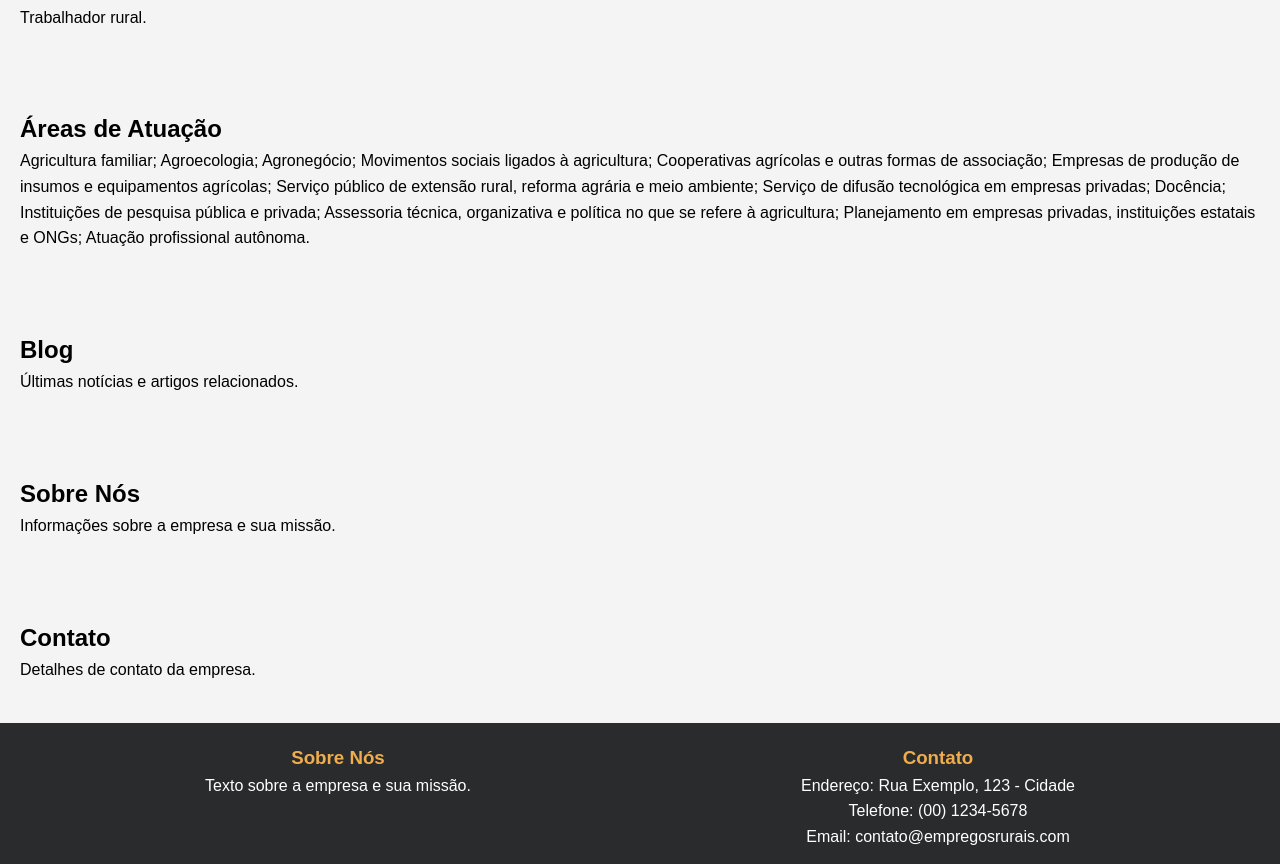
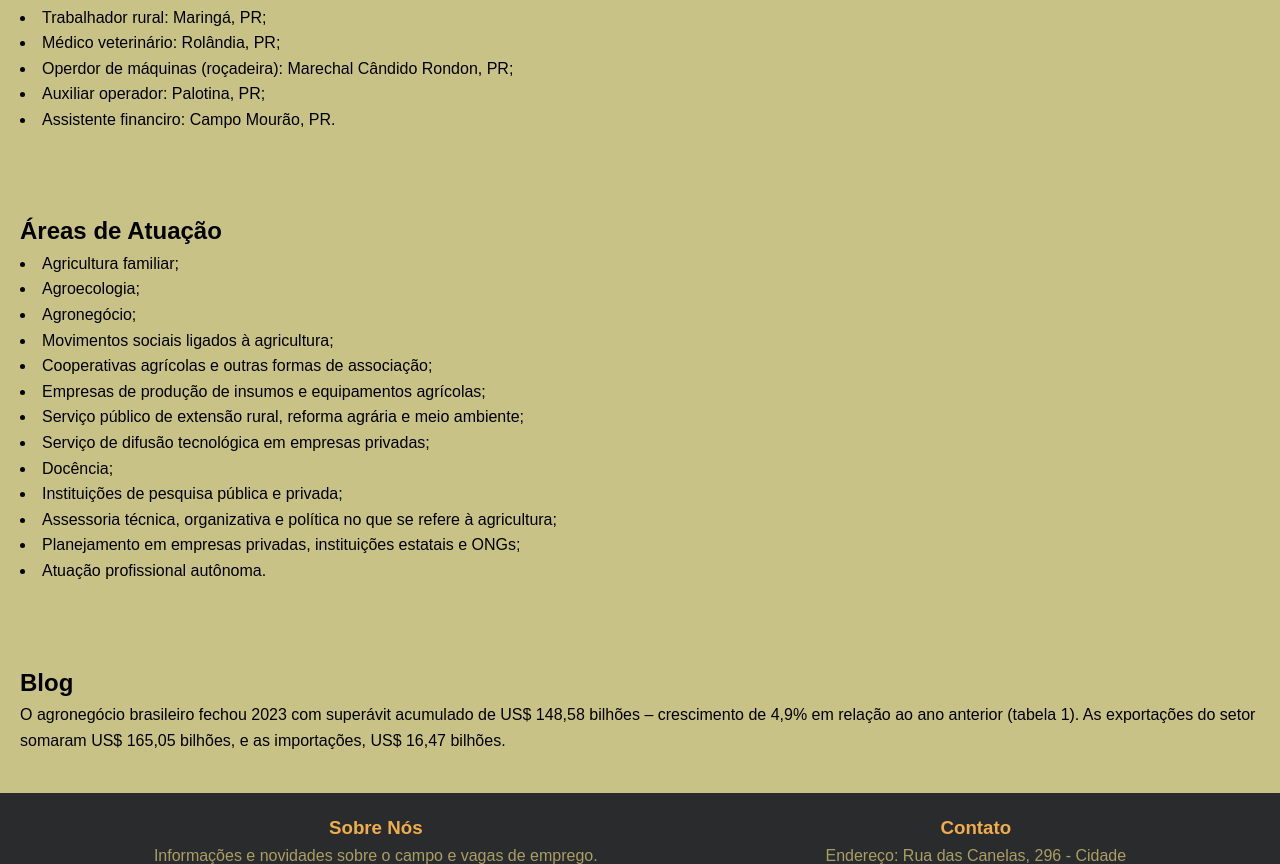
Before and after one commit to tafare123007/agrinhonovo, a plain HTML site: page index.html in a window 1280 px wide. Shown: the part 547-1411 px from the top of the page. Drawn offline with Linux system fonts and the light colour scheme.

Commit message:
Add files via upload

```diff
--- a/index.html
+++ b/index.html
@@ -37,51 +37,53 @@
 
     <section id="vagas">
         <h2>Vagas de Emprego</h2>
-        <p>Trabalhador rural.</p>
+
+        <p><li>Trabalhador rural: Maringá, PR;</li></p>
+        <p><li>Médico veterinário: Rolândia, PR;</li></p>
+        <p><li>Operdor de máquinas (roçadeira): Marechal Cândido Rondon, PR;</li></p>
+        <p><li>Auxiliar operador: Palotina, PR; </li></p>
+        <p><li>Assistente financiro: Campo Mourão, PR.</li></p>
+
+
+
     </section>
 
     <section id="areas">
         <h2>Áreas de Atuação</h2>
-        <p> Agricultura familiar;            Agroecologia;
-            Agronegócio;
-            Movimentos sociais ligados à agricultura;
-            Cooperativas agrícolas e outras formas de associação;
-            Empresas de produção de insumos e equipamentos agrícolas;
-            Serviço público de extensão rural, reforma agrária e meio ambiente;
-            Serviço de difusão tecnológica em empresas privadas;
-            Docência;
-            Instituições de pesquisa pública e privada;
-            Assessoria técnica, organizativa e política no que se refere à agricultura;
-            Planejamento em empresas privadas, instituições estatais e ONGs;
-            Atuação profissional autônoma.</p>
+    <p><li>Agricultura familiar;
+    <p><li>Agroecologia;
+    <p><li>Agronegócio;
+    <p><li>Movimentos sociais ligados à agricultura;</li>
+    <p><li>Cooperativas agrícolas e outras formas de associação;</li>
+    <p><li>Empresas de produção de insumos e equipamentos agrícolas;</li>
+    <p><li>Serviço público de extensão rural, reforma agrária e meio ambiente;</li>
+    <p><li>Serviço de difusão tecnológica em empresas privadas;</li>
+    <p><li>Docência;</li>
+    <p><li>Instituições de pesquisa pública e privada;</li>
+    <p><li>Assessoria técnica, organizativa e política no que se refere à agricultura;</li>
+    <p><li>Planejamento em empresas privadas, instituições estatais e ONGs;</li>
+    <p><li>Atuação profissional autônoma.</li>
+
     </section>
 
     <section id="blog">
         <h2>Blog</h2>
-        <p>Últimas notícias e artigos relacionados.</p>
+        <p>O agronegócio brasileiro fechou 2023 com superávit acumulado de US$ 148,58 bilhões – crescimento de 4,9% em relação ao ano anterior (tabela 1). As exportações do setor somaram US$ 165,05 bilhões, e as importações, US$ 16,47 bilhões.</p>
     </section>
 
-    <section id="sobre">
-        <h2>Sobre Nós</h2>
-        <p>Informações sobre a empresa e sua missão.</p>
-    </section>
 
-    <section id="contato">
-        <h2>Contato</h2>
-        <p>Detalhes de contato da empresa.</p>
-    </section>
 
     <footer>
         <div class="footer-content">
             <div class="footer-left">
                 <h3>Sobre Nós</h3>
-                <p>Texto sobre a empresa e sua missão.</p>
+                <p>Informações e novidades sobre o campo e vagas de emprego.</p>
             </div>
             <div class="footer-right">
                 <h3>Contato</h3>
-                <p>Endereço: Rua Exemplo, 123 - Cidade</p>
-                <p>Telefone: (00) 1234-5678</p>
-                <p>Email: contato@empregosrurais.com</p>
+                <p>Endereço: Rua das Canelas, 296 - Cidade</p>
+                <p>Telefone: (45) 1234-5678</p>
+                <p>Email: infoagro@empregosrurais.com</p>
             </div>
         </div>
         <div class="social-links">
--- a/main.js
+++ b/main.js
@@ -2,8 +2,16 @@ document.addEventListener('DOMContentLoaded', function() {
     const hamburgerMenu = document.querySelector('.hamburger-menu');
     const navMenu = document.querySelector('.nav-menu');
 
+    // Toggle para abrir e fechar o menu responsivo
     hamburgerMenu.addEventListener('click', () => {
         navMenu.classList.toggle('active');
+    });
+
+    // Fechar o menu ao clicar em um link dentro dele (em dispositivos móveis)
+    document.querySelectorAll('.nav-menu ul li a').forEach(item => {
+        item.addEventListener('click', () => {
+            navMenu.classList.remove('active');
+        });
     });
 
     // Smooth scrolling para links âncora
@@ -16,7 +24,7 @@ document.addEventListener('DOMContentLoaded', function() {
 
             if (target) {
                 window.scrollTo({
-                    top: target.offsetTop,
+                    top: target.offsetTop - 60, // Considerando a altura do cabeçalho fixo
                     behavior: 'smooth'
                 });
             }
--- a/style.css
+++ b/style.css
@@ -9,7 +9,7 @@
 body {
     font-family: Arial, sans-serif;
     line-height: 1.6;
-    background-color: #f4f4f4;
+    background-color: #c9c287;
 }
 
 header {
@@ -26,6 +26,7 @@ header {
     height: auto;
     margin-left: 20px;
 }
+
 
 .nav-menu {
     display: flex;
@@ -44,7 +45,7 @@ header {
 }
 
 .nav-menu ul li a {
-    color: #ffffff;
+    color: #f8f2f2;
     text-decoration: none;
     font-size: 16px;
     transition: color 0.3s ease;
@@ -61,7 +62,7 @@ header {
     padding: 5px;
 }
 
-.bar {
+.bar {Últimas notícias e artigos relacionados.
     width: 25px;
     height: 3px;
     background-color: #0e3f1d;
@@ -85,7 +86,7 @@ header {
 .cta-button {
     display: inline-block;
     background-color: #0e3f1d;
-    color: #fff;
+    color: #fcf5f5;
     text-decoration: none;
     padding: 10px 20px;
     border-radius: 5px;
@@ -103,7 +104,7 @@ section {
 
 footer {
     background-color: #292b2c;
-    color: #fff;
+    color: #aa9e66;
     padding: 20px 0;
     text-align: center;
 }
```
Also changed, not shown: 360_F_272167233_e5hSnfeuflkNDFPtpEE68BJYzK7x0WCV.jpg (added), com-termino-do-la-nina-confirmado-como-o-agro-deve-reagir-no-brasil-1679239437776_1280.webp (added).
